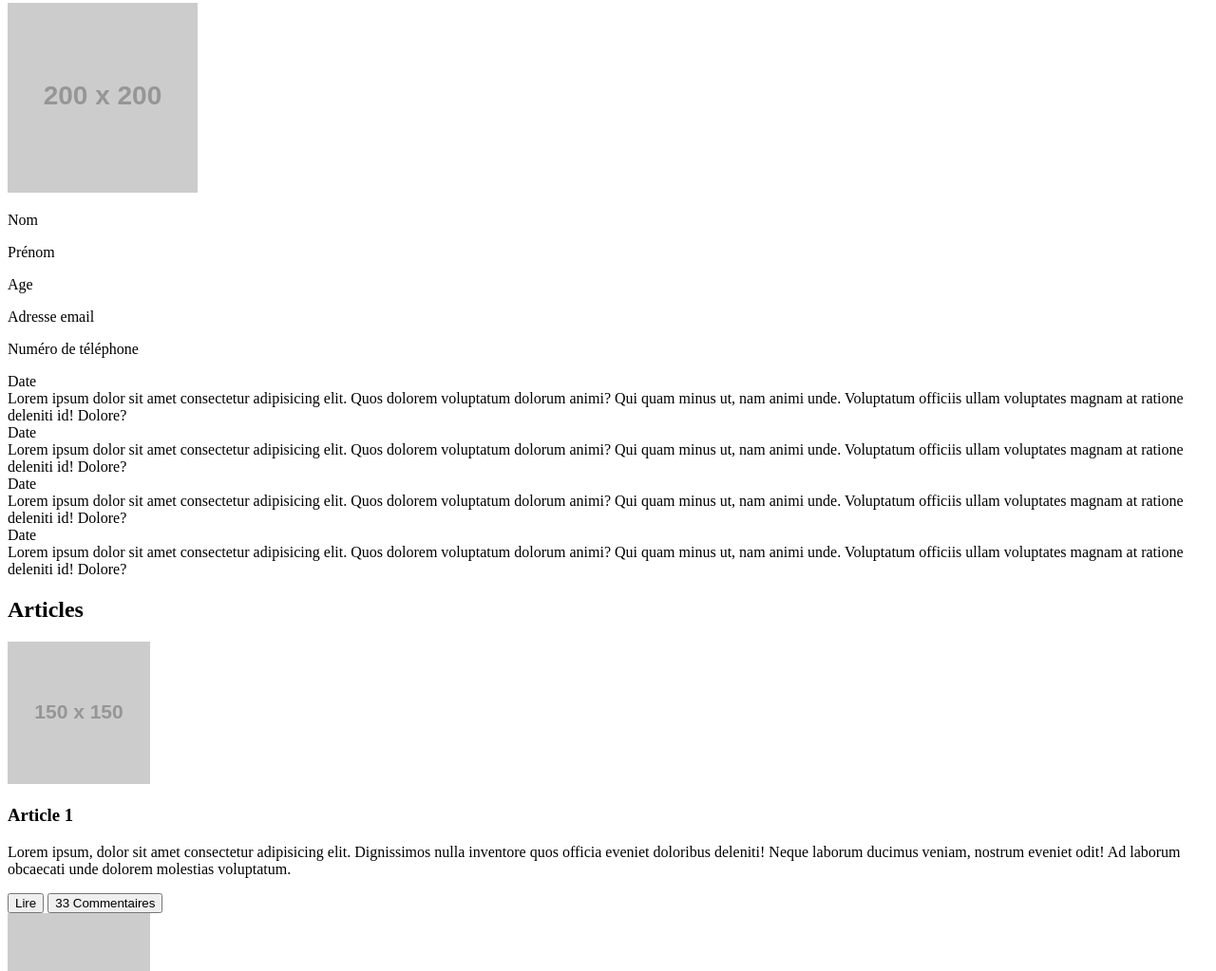
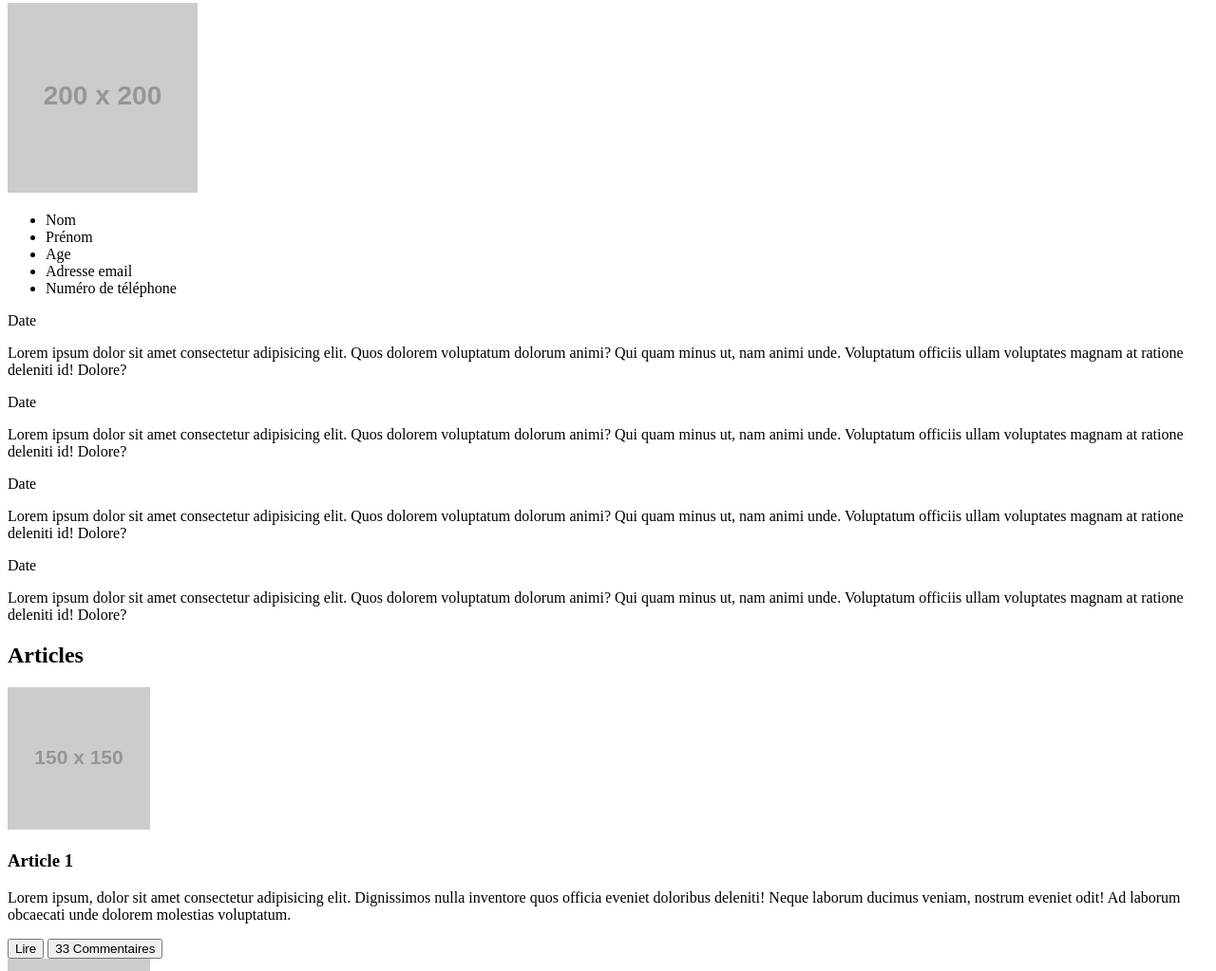
Before and after one commit to Nels18/Integration, a plain HTML site: page index.html in a window 1280 px wide. Shown: the part 1696-2719 px from the top of the page at 95% size. Drawn offline with Linux system fonts and the light colour scheme; placeholder pictures from the web are drawn by us.

Commit message:
Improve semantic

```diff
--- a/index.html
+++ b/index.html
@@ -46,27 +46,30 @@
             <h2>Études</h2>
             <img src="https://via.placeholder.com/200" alt="">
             <div>
-                <p>Nom</p>
-                <p>Prénom</p>
-                <p>Age</p>
-                <p>Adresse email</p>
-                <p>Numéro de téléphone</p>
+                <ul>
+                    <li>Nom</li>
+                    <li>Prénom</li>
+                    <li>Age</li>
+                    <li>Adresse email</li>
+                    <li>Numéro de téléphone</li>
+                </ul>
+
             </div>
             <div>
-                <div>Date</div>
-                <div>Lorem ipsum dolor sit amet consectetur adipisicing elit. Quos dolorem voluptatum dolorum animi? Qui quam minus ut, nam animi unde. Voluptatum officiis ullam voluptates magnam at ratione deleniti id! Dolore?</div>
+                <p>Date</p>
+                <p>Lorem ipsum dolor sit amet consectetur adipisicing elit. Quos dolorem voluptatum dolorum animi? Qui quam minus ut, nam animi unde. Voluptatum officiis ullam voluptates magnam at ratione deleniti id! Dolore?</p>
             </div>
             <div>
-                <div>Date</div>
-                <div>Lorem ipsum dolor sit amet consectetur adipisicing elit. Quos dolorem voluptatum dolorum animi? Qui quam minus ut, nam animi unde. Voluptatum officiis ullam voluptates magnam at ratione deleniti id! Dolore?</div>
+                <p>Date</p>
+                <p>Lorem ipsum dolor sit amet consectetur adipisicing elit. Quos dolorem voluptatum dolorum animi? Qui quam minus ut, nam animi unde. Voluptatum officiis ullam voluptates magnam at ratione deleniti id! Dolore?</p>
             </div>
             <div>
-                <div>Date</div>
-                <div>Lorem ipsum dolor sit amet consectetur adipisicing elit. Quos dolorem voluptatum dolorum animi? Qui quam minus ut, nam animi unde. Voluptatum officiis ullam voluptates magnam at ratione deleniti id! Dolore?</div>
+                <p>Date</p>
+                <p>Lorem ipsum dolor sit amet consectetur adipisicing elit. Quos dolorem voluptatum dolorum animi? Qui quam minus ut, nam animi unde. Voluptatum officiis ullam voluptates magnam at ratione deleniti id! Dolore?</p>
             </div>
             <div>
-                <div>Date</div>
-                <div>Lorem ipsum dolor sit amet consectetur adipisicing elit. Quos dolorem voluptatum dolorum animi? Qui quam minus ut, nam animi unde. Voluptatum officiis ullam voluptates magnam at ratione deleniti id! Dolore?</div>
+                <p>Date</p>
+                <p>Lorem ipsum dolor sit amet consectetur adipisicing elit. Quos dolorem voluptatum dolorum animi? Qui quam minus ut, nam animi unde. Voluptatum officiis ullam voluptates magnam at ratione deleniti id! Dolore?</p>
             </div>
         </section>
         <section>
```
